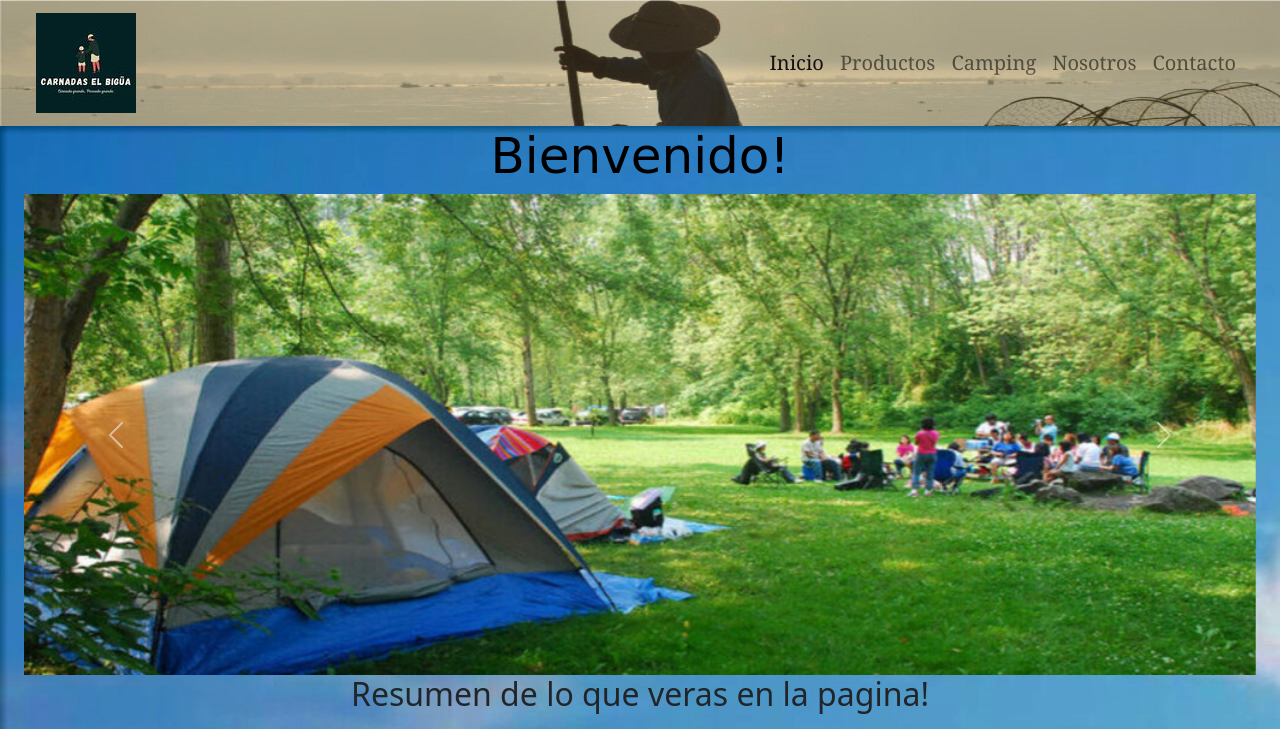
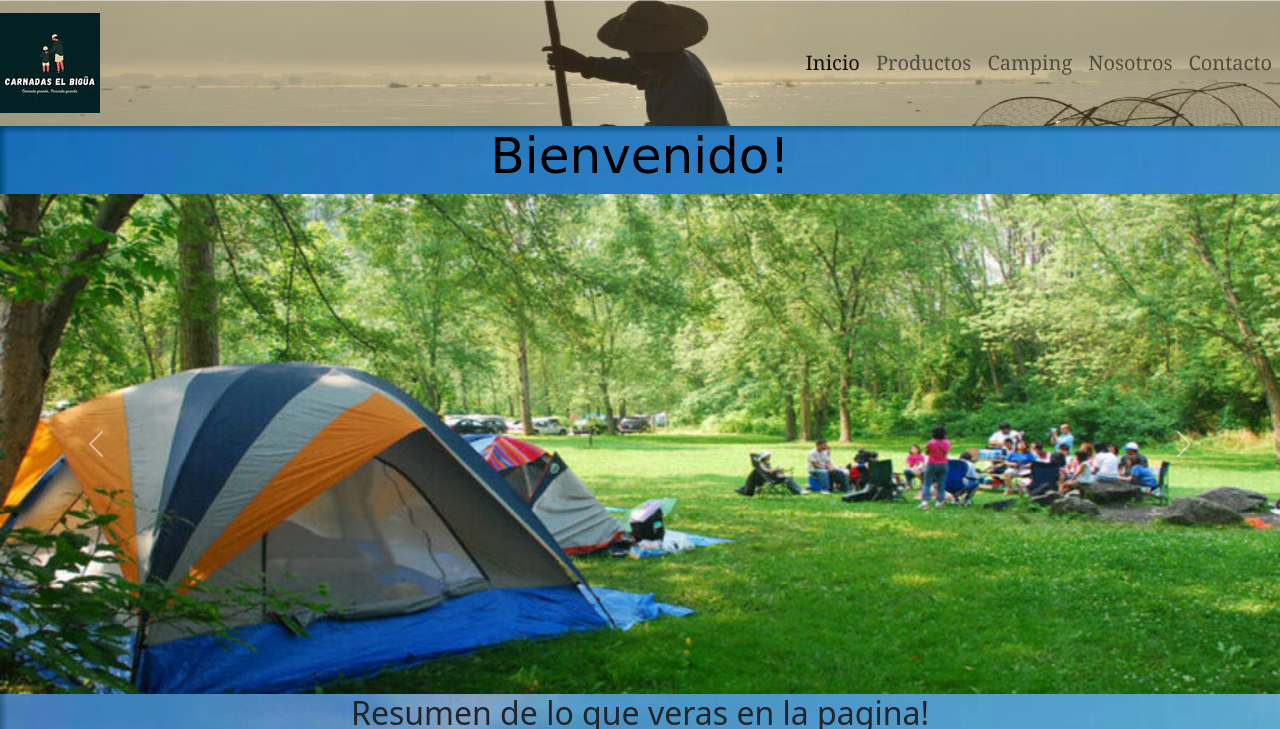
Before and after one commit to Pablito020/Boostrap, a website: page index.html in a window 1280 px wide. Shown: the top 729 px of the page. Drawn offline with nearby package versions, Linux system fonts and the light colour scheme.

Commit message:
Saque paddingLyR

```diff
--- a/scss/IdClass.scss
+++ b/scss/IdClass.scss
@@ -1,5 +1,10 @@
 .centro{
   text-align: center
+}
+
+.container-fluid{
+  padding-right:0px;
+  padding-left:0px;
 }
 
 .navtxt a{
```
Also changed, not shown: css/estilo.css.
